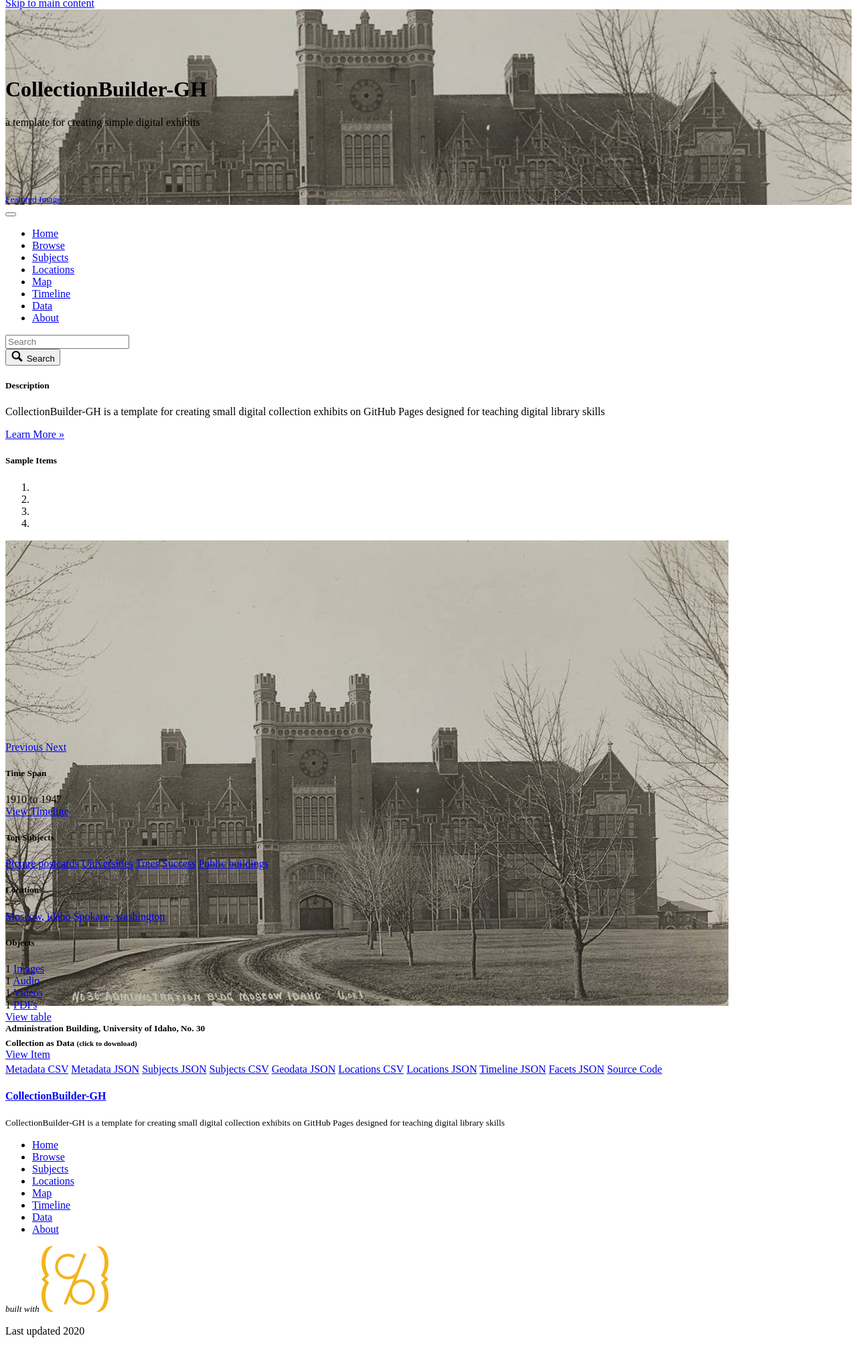
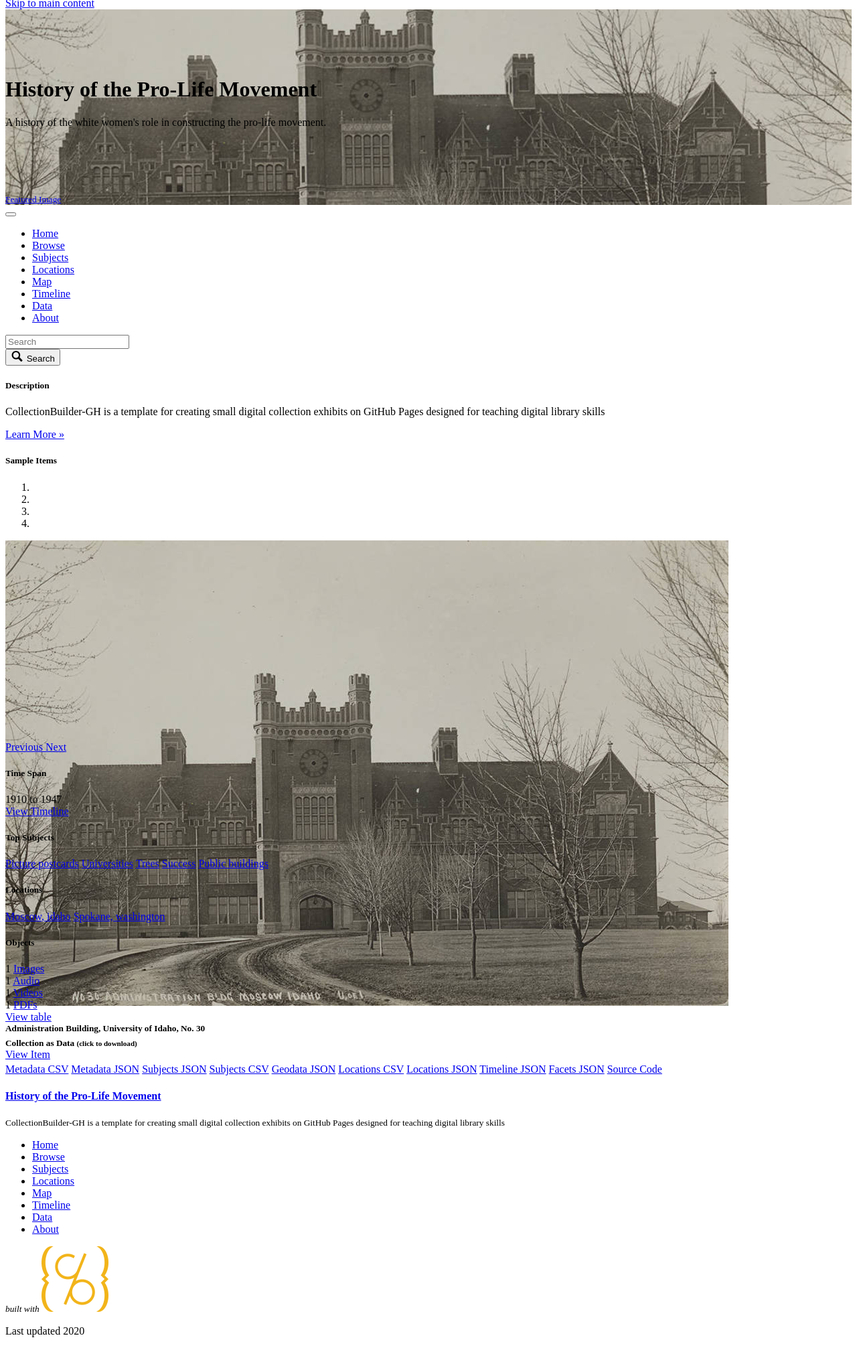
Before and after one commit to marcosvdotcom/history-of-prolife, a Jekyll site: the page built from index.md, in a window 1280 px wide, cut to the strip 112-2125 px from the top of the page. Shown: the whole strip at 67% size. Built offline with Jekyll 4.4.1, drawn with Linux system fonts in a browser that asks for light colours.

Commit message:
Update _config.yml

```diff
--- a/_config.yml
+++ b/_config.yml
@@ -8,19 +8,19 @@
 # URL VARIABLES
 #
 # url is your gh-pages base, following the pattern: username.github.io
-url: https://collectionbuilder.github.io
+url: https://marcosvdotcom.github.io
 # baseurl is your github repository's name prefixed with a /
-baseurl: /collectionbuilder-gh
+baseurl: /history-of-prolife
 # location of code, the full url to your github repository
-source-code: https://github.com/CollectionBuilder/collectionbuilder-gh
+source-code: https://github.com/marcosvdotcom/history-of-prolife
 
 ##########
 # SITE SETTINGS
 #
 # title of site appears in banner
-title: CollectionBuilder-GH
+title: History of the Pro-Life Movement
 # tagline, a short phrase that will appear throughout the site in the top banner
-tagline: a template for creating simple digital exhibits
+tagline: A history of the white women's role in constructing the pro-life movement.
 # description appears in meta tags and other locations
 # this description might appear in search result lists, keep around 160 characters max
 description: "CollectionBuilder-GH is a template for creating small digital collection exhibits on GitHub Pages designed for teaching digital library skills"
```
